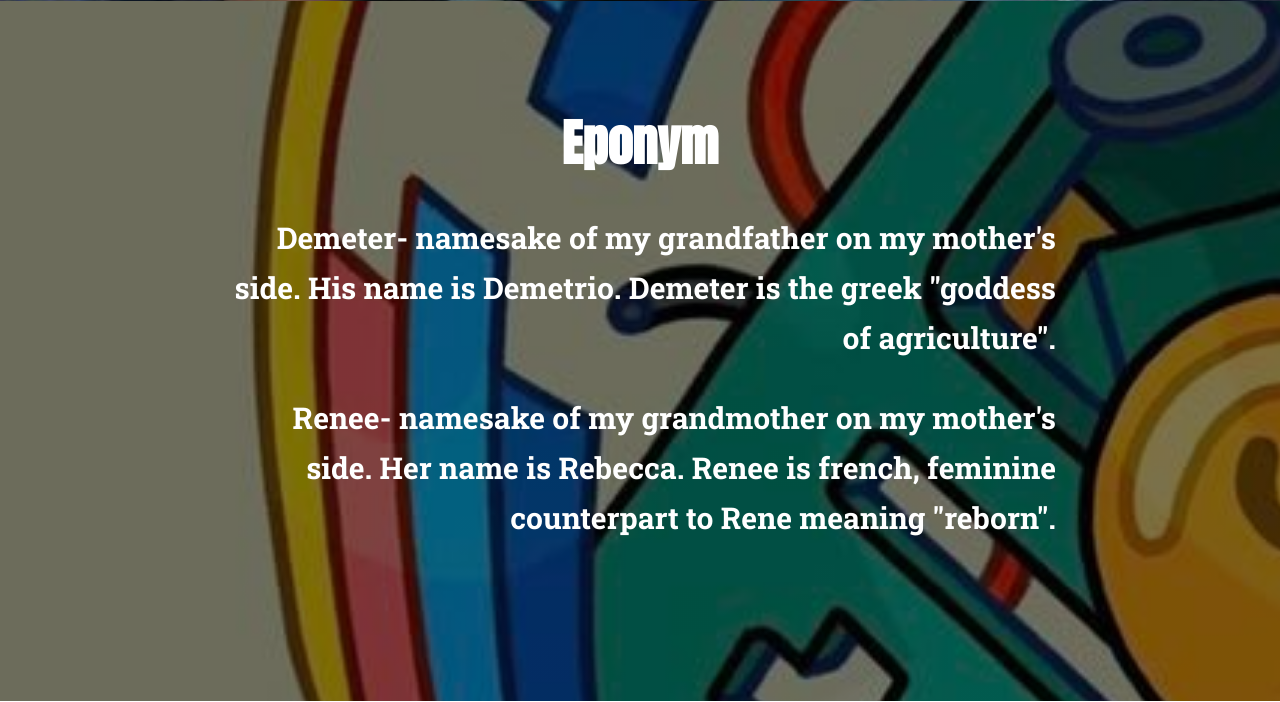
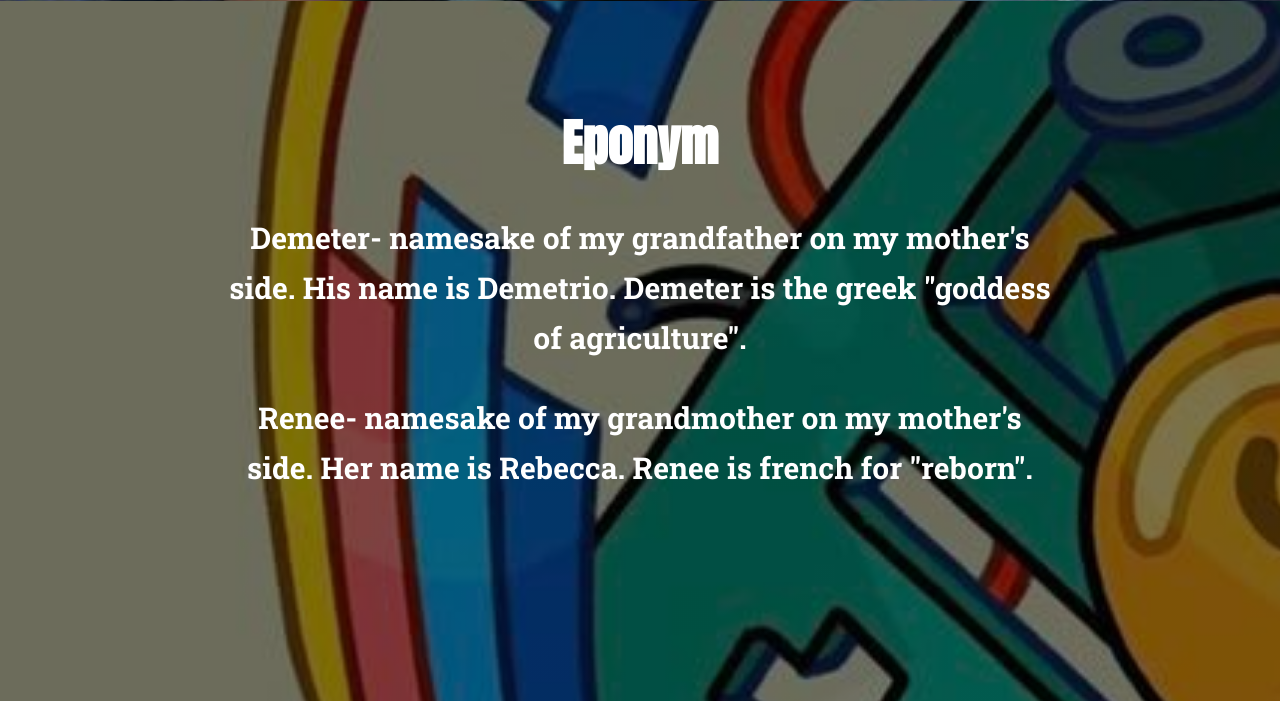
Before and after one commit to DemeterCaubang/lab1, a PHP site: page /index.html in a window 1280 px wide. Shown: the part 799-1501 px from the top of the page. Run offline with PHP 8.4, Linux system fonts and the light colour scheme.

Commit message:
html and css eponym edited

```diff
--- a/css/style.css
+++ b/css/style.css
@@ -66,8 +66,12 @@ text-align: left;
 color: #fff;
 }
 
-.etymology-area p, .art-area p, .contact-area p{
+.art-area p, .contact-area p{
 text-align: right;
+}
+
+.etymology-area p {
+text-align: center;
 }
 
 button {
--- a/index.html
+++ b/index.html
@@ -18,7 +18,7 @@
 <div class="text-part">
 <h1>Eponym</h1>
 <p> Demeter- namesake of my grandfather on my mother's side. His name is Demetrio. Demeter is the greek "goddess of agriculture".</p>
-<p> Renee- namesake of my grandmother on my mother's side. Her name is Rebecca. Renee is french, feminine counterpart to Rene meaning "reborn".</p>
+<p> Renee- namesake of my grandmother on my mother's side. Her name is Rebecca. Renee is french for "reborn".</p>
 </div>
 </div>
 
```
